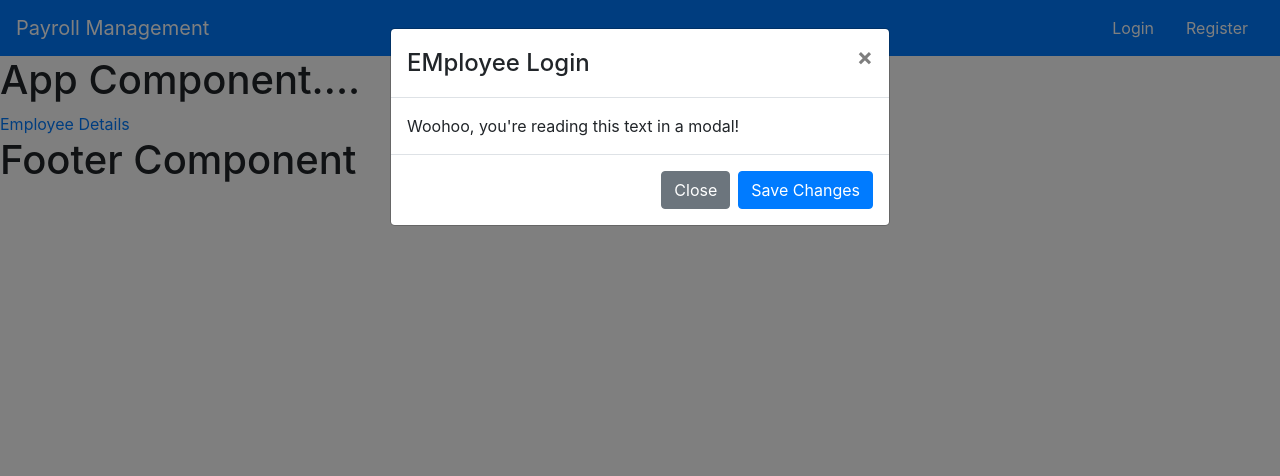
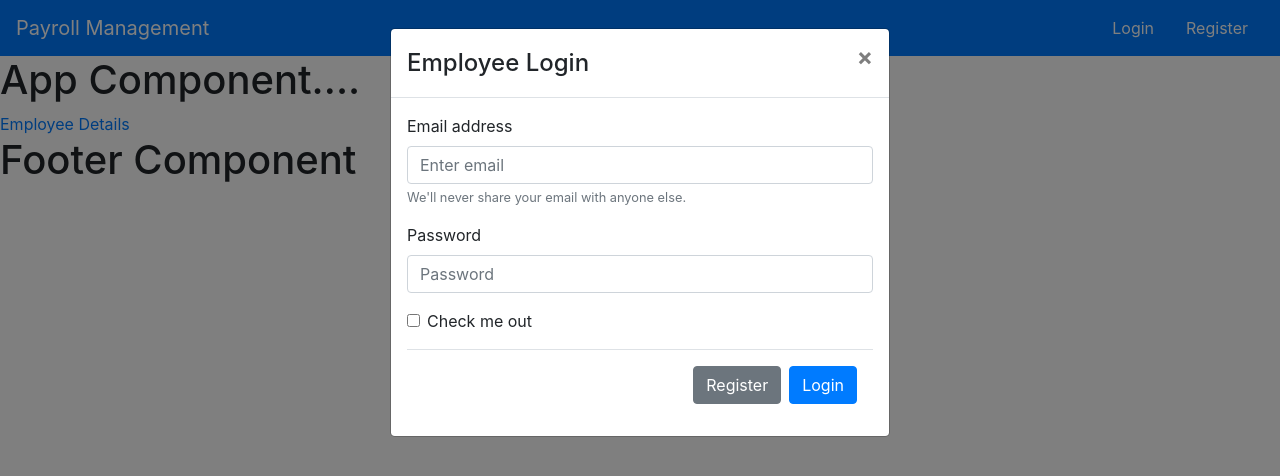
Before and after one commit to vinaybetabulls/ReactPayroll, a React (Create React App) app: page / in a window 1280 px wide. Both pictures are taken after a click on the button "Login". Shown: the top 476 px of the page. Built offline with nearby package versions, Linux system fonts and the light colour scheme.

Commit message:
third comment

```diff
--- a/src/App.router.js
+++ b/src/App.router.js
@@ -10,14 +10,14 @@ import 'bootstrap/dist/css/bootstrap.min.css';
 export default class AppRouting extends Component {
   render() {
     return (
-      <div>
+      <React.Fragment>
         <HeaderComponent />
         <Router>
           <Route exact path="/" component={App} />
           <Route path="/employee" component={Employee} />
         </Router>
         <FooterComponent />
-      </div>
+      </React.Fragment>
     );
   }
 }
--- a/src/components/Header.component.js
+++ b/src/components/Header.component.js
@@ -11,54 +11,130 @@ import {
 
 export default class Headercomponent extends Component {
   constructor(props) {
-      super(props)
+    super(props);
     this.state = {
-      show: false
+      show: false,
+      registerShow:false
     };
     this.handleShow = this.handleShow.bind(this);
     this.handleClose = this.handleClose.bind(this);
+    this.handleCloseRegister = this.handleCloseRegister.bind(this);
+    this.handleShowRegistaer = this.handleShowRegistaer.bind(this);
   }
   handleClose() {
     this.setState({
       show: false
-    }, () => {
-        console.log(this.state)
     });
   }
   handleShow() {
     this.setState({
-      show: true
+      registerShow: false,
+      show: true,
     });
+  }
+  handleCloseRegister() {
+    this.setState({
+      registerShow: false
+    })
+  }
+  handleShowRegistaer() {
+    this.setState({
+      show: false,
+      registerShow: true
+    })
   }
 
   render() {
     return (
-      <div>
+      <React.Fragment>
         <Navbar bg="primary" expand="lg" variant="dark">
           <Navbar.Brand href="#home">Payroll Management</Navbar.Brand>
           <Navbar.Toggle aria-controls="basic-navbar-nav" />
           <Navbar.Collapse id="basic-navbar-nav">
             <div className="nav-links">
               <Nav.Link onClick={this.handleShow}>Login</Nav.Link>
-              <Nav.Link href="#register">Register</Nav.Link>
+              <Nav.Link onClick={this.handleShowRegistaer}>Register</Nav.Link>
             </div>
           </Navbar.Collapse>
         </Navbar>
         <Modal show={this.state.show} onHide={this.handleClose}>
           <Modal.Header closeButton>
-            <Modal.Title>EMployee Login</Modal.Title>
+            <Modal.Title>Employee Login</Modal.Title>
           </Modal.Header>
-          <Modal.Body>Woohoo, you're reading this text in a modal!</Modal.Body>
-          <Modal.Footer>
-            <Button variant="secondary" onClick={this.handleClose}>
-              Close
-            </Button>
-            <Button variant="primary" onClick={this.handleClose}>
-              Save Changes
-            </Button>
-          </Modal.Footer>
+          <Modal.Body>
+            <Form>
+              <Form.Group controlId="formBasicEmail">
+                <Form.Label>Email address</Form.Label>
+                <Form.Control type="email" placeholder="Enter email" />
+                <Form.Text className="text-muted">
+                  We'll never share your email with anyone else.
+                </Form.Text>
+              </Form.Group>
+
+              <Form.Group controlId="formBasicPassword">
+                <Form.Label>Password</Form.Label>
+                <Form.Control type="password" placeholder="Password" />
+              </Form.Group>
+              <Form.Group controlId="formBasicCheckbox">
+                <Form.Check type="checkbox" label="Check me out" />
+              </Form.Group>
+
+              <Modal.Footer>
+                <Button variant="secondary" onClick={this.handleShowRegistaer}>
+                  Register
+                </Button>
+                <Button variant="primary" onClick={this.handleClose}>
+                  Login
+                </Button>
+              </Modal.Footer>
+            </Form>
+          </Modal.Body>
         </Modal>
-      </div>
+        <Modal show={this.state.registerShow} onHide={this.handleCloseRegister}>
+          <Modal.Header closeButton>
+            <Modal.Title>Employee Register</Modal.Title>
+          </Modal.Header>
+          <Modal.Body>
+            <Form>
+              <Form.Group controlId="formBasicEmail">
+                <Form.Label>First Name</Form.Label>
+                <Form.Control type="email" placeholder="Enter Firstname" />
+              </Form.Group>
+              <Form.Group controlId="formBasicEmail">
+                <Form.Label>Last Name</Form.Label>
+                <Form.Control type="email" placeholder="Last Firstname" />
+              </Form.Group>
+              <Form.Group controlId="formBasicphone">
+                <Form.Label>Email address</Form.Label>
+                <Form.Control type="email" placeholder="Enter Mobile Number" />
+                <Form.Text className="text-muted">
+
+                </Form.Text>
+              </Form.Group>
+              <Form.Group controlId="formBasicPassword">
+                <Form.Label>Password</Form.Label>
+                <Form.Control type="password" placeholder="Password" />
+              </Form.Group>
+              <Form.Group controlId="formBasicPassword">
+                <Form.Label>Phone Number</Form.Label>
+                <Form.Control type="password" placeholder="Phonenumber" />
+              </Form.Group>
+              <Form.Group controlId="formBasicCheckbox">
+                <Form.Check type="checkbox" label="Check me out" />
+              </Form.Group>
+
+              <Modal.Footer>
+                <Button variant="secondary" onClick={this.handleShow}>
+                  Login
+                </Button>
+                <Button variant="primary" onClick={this.handleCloseRegister}>
+                  Register
+                </Button>
+              </Modal.Footer>
+            </Form>
+          </Modal.Body>
+        </Modal>
+      </React.Fragment>
     );
   }
 }
```
